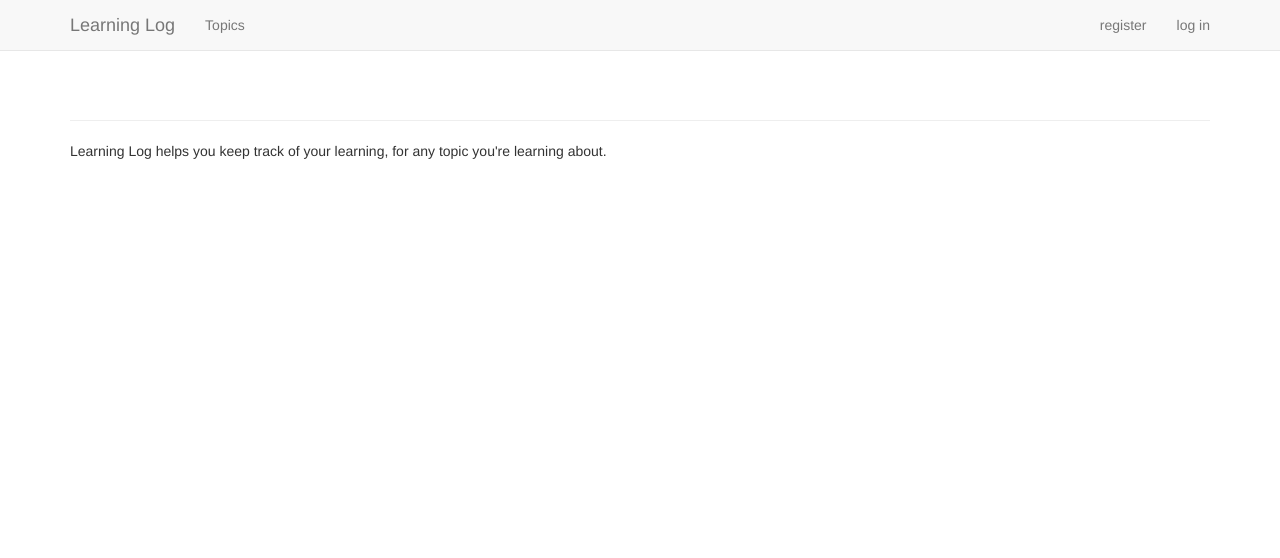
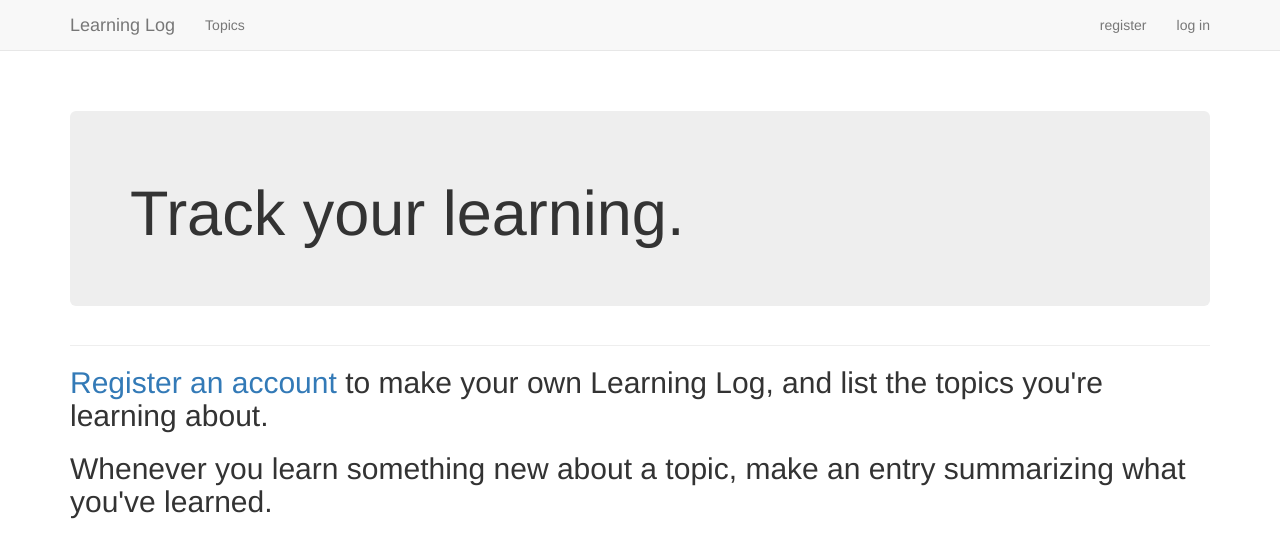
Before and after one commit to abhiwalia15/DJANGO, a Django app: page / in a window 1280 px wide. Shown: the top 558 px of the page. Run offline with Django 3.2, Linux system fonts and the light colour scheme; some libraries are stand-ins or nearby versions.

Commit message:
index bootstrap3 template

```diff
--- a/Learning_log/learning_logs/templates/learning_logs/index.html
+++ b/Learning_log/learning_logs/templates/learning_logs/index.html
@@ -1,6 +1,18 @@
 {% extends "learning_logs/base.html" %}
 
+{% block header %}
+  <div class='jumbotron'>
+      <h1>Track your learning.</h1>
+  </div>
+{% endblock %}
+
 {% block content %}
-  <p>Learning Log helps you keep track of your learning, for any topic you're
-  learning about.</p>
-{% endblock content %}
+  <h2>
+    <a href="{% url 'users:register' %}">Register an account</a> to make
+     your own Learning Log, and list the topics you're learning about.
+  </h2>
+  <h2>
+    Whenever you learn something new about a topic, make an entry
+    summarizing what you've learned.
+  </h2>
+{% endblock %}
```
